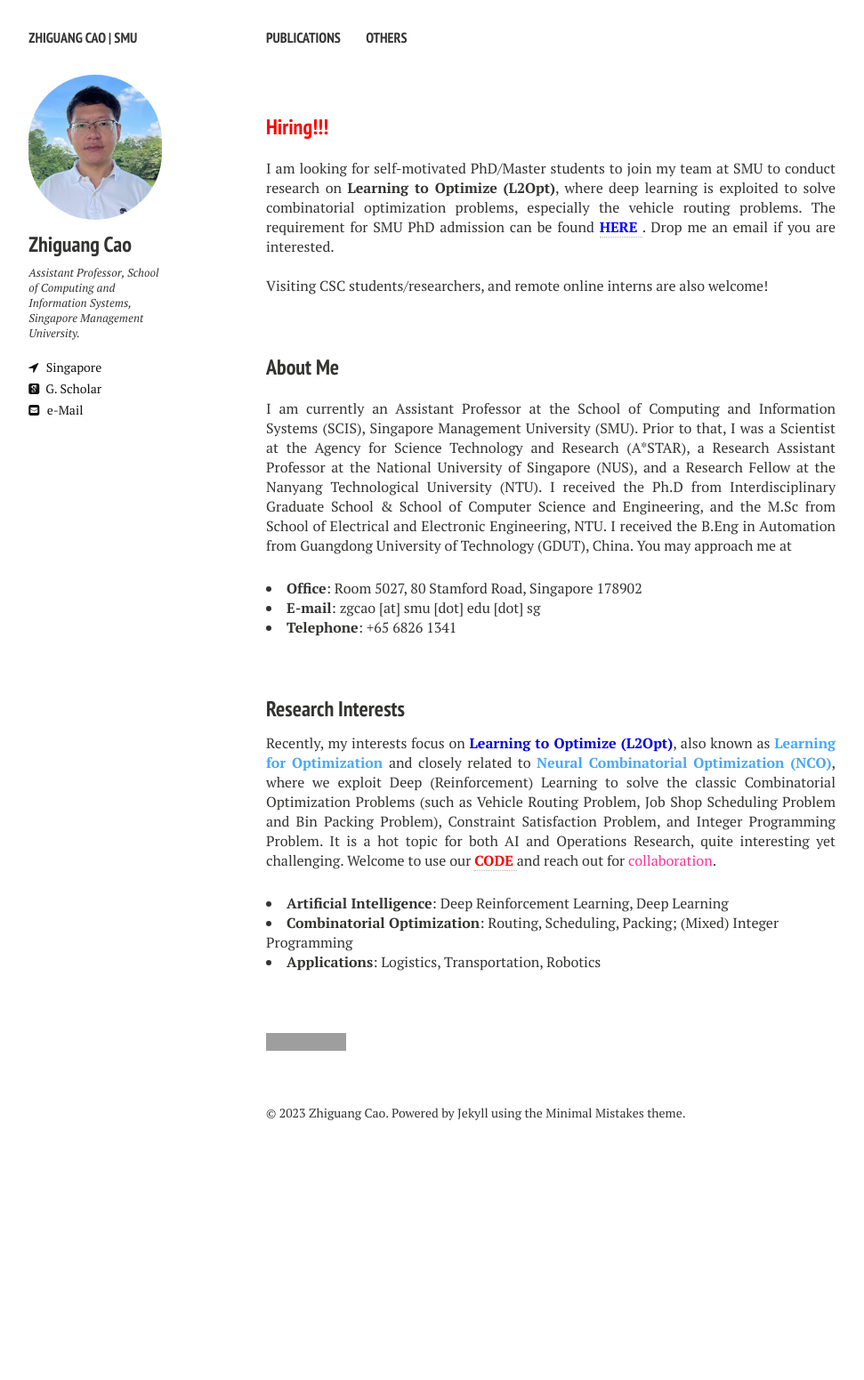
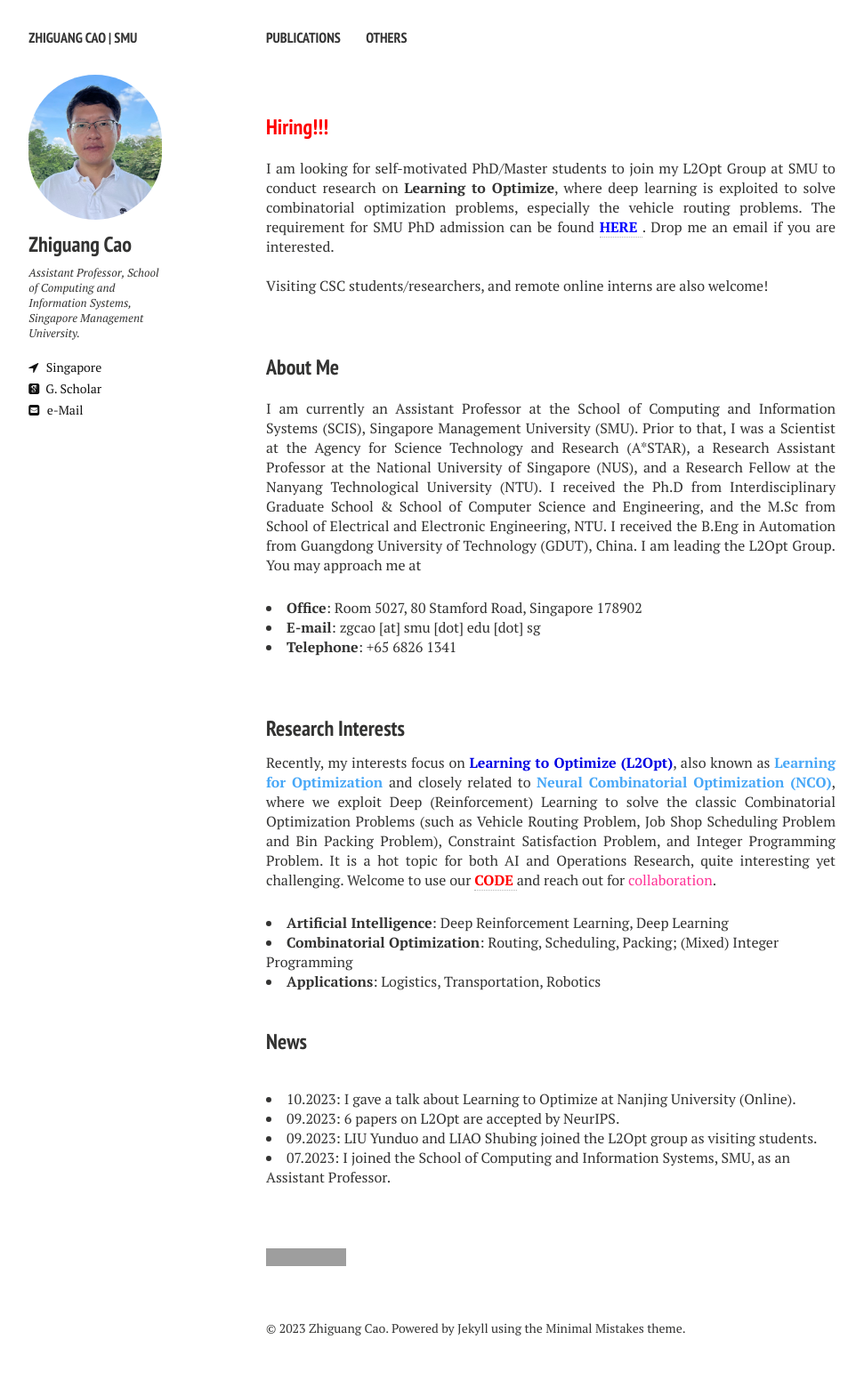
Before and after one commit to zhiguangcaosg/zhiguangcaosg.github.io, a Jekyll site: the page built from index.md, in a window 1280 px wide. Shown: the whole page at 89% size, without its empty margins (21-992 px from the left). Built offline with Jekyll 4.4.1, drawn with Linux system fonts in a browser that asks for light colours; nearby versions of some CDN libraries; before the commit the page ends 1309 px from its top, so only the background shows below that; grey boxes are pictures that could not be loaded.

Commit message:
Update index.md

```diff
--- a/index.md
+++ b/index.md
@@ -6,7 +6,7 @@ image: banner1.png
 ---
 <h3 style="margin-bottom:0px;padding-top:20px;color:#FF0000">Hiring!!!</h3> <br>
 
-<p align="justify">I am looking for self-motivated PhD/Master students to join my team at SMU to conduct research on <b>Learning to Optimize (L2Opt)</b>, where deep learning is exploited to solve combinatorial optimization problems, especially the vehicle routing problems. The requirement for SMU PhD admission can be found <a href="https://scis.smu.edu.sg/programmes/PhD/admission-fees-scholarships"  target="_blank"> <font color="#0000FF"><b>HERE</b> </font></a>. Drop me an email if you are interested. </p>
+<p align="justify">I am looking for self-motivated PhD/Master students to join my L2Opt Group at SMU to conduct research on <b>Learning to Optimize</b>, where deep learning is exploited to solve combinatorial optimization problems, especially the vehicle routing problems. The requirement for SMU PhD admission can be found <a href="https://scis.smu.edu.sg/programmes/PhD/admission-fees-scholarships"  target="_blank"> <font color="#0000FF"><b>HERE</b> </font></a>. Drop me an email if you are interested. </p>
 <br />
 <p align="justify">Visiting CSC students/researchers, and remote online interns are also welcome! </p>
 <!-- and I also hold an Associate Professor position with GDUT for a short period-->
@@ -15,7 +15,7 @@ image: banner1.png
 
 <h3 style="margin-bottom:0px;padding-top:20px;">About Me</h3> <br>
 
-<p align="justify">I am currently an Assistant Professor at the School of Computing and Information Systems (SCIS), Singapore Management University (SMU). Prior to that, I was a Scientist at the Agency for Science Technology and Research (A*STAR), a Research Assistant Professor at the National University of Singapore (NUS), and a Research Fellow at the Nanyang Technological University (NTU). I received the Ph.D from Interdisciplinary Graduate School & School of Computer Science and Engineering, and the M.Sc from School of Electrical and Electronic Engineering, NTU. I received the B.Eng in Automation from Guangdong University of Technology (GDUT), China. You may approach me at</p>
+<p align="justify">I am currently an Assistant Professor at the School of Computing and Information Systems (SCIS), Singapore Management University (SMU). Prior to that, I was a Scientist at the Agency for Science Technology and Research (A*STAR), a Research Assistant Professor at the National University of Singapore (NUS), and a Research Fellow at the Nanyang Technological University (NTU). I received the Ph.D from Interdisciplinary Graduate School & School of Computer Science and Engineering, and the M.Sc from School of Electrical and Electronic Engineering, NTU. I received the B.Eng in Automation from Guangdong University of Technology (GDUT), China. I am leading the L2Opt Group. You may approach me at</p>
 <li>
 <b>Office</b>: Room 5027, 80 Stamford Road, Singapore 178902
 </li>
@@ -41,6 +41,22 @@ image: banner1.png
 <b>Applications</b>: Logistics, Transportation, Robotics
 </li>
 
+<h3 style="margin-bottom:-8px;padding-top:20px;">News</h3> <br>
+<li>
+10.2023:  I gave a talk about Learning to Optimize at Nanjing University (Online).
+</li>
+
+<li>
+09.2023:  6 papers on L2Opt are accepted by NeurIPS.
+</li>
+
+<li>
+09.2023:  LIU Yunduo and LIAO Shubing joined the L2Opt group as visiting students.
+</li>
+<li>
+07.2023: I joined the School of Computing and Information Systems, SMU, as an Assistant Professor.
+</li>
+
 <br>
 <br>
 <br>
```
